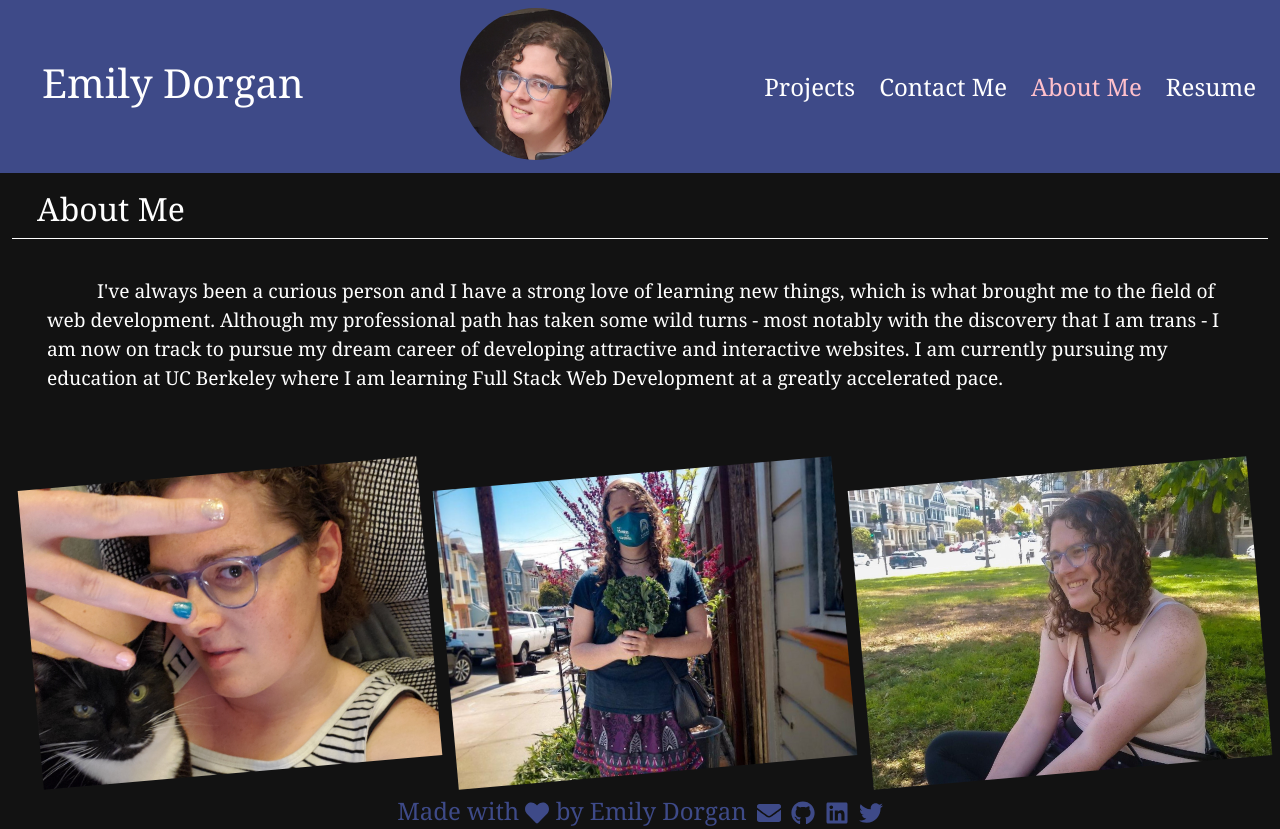
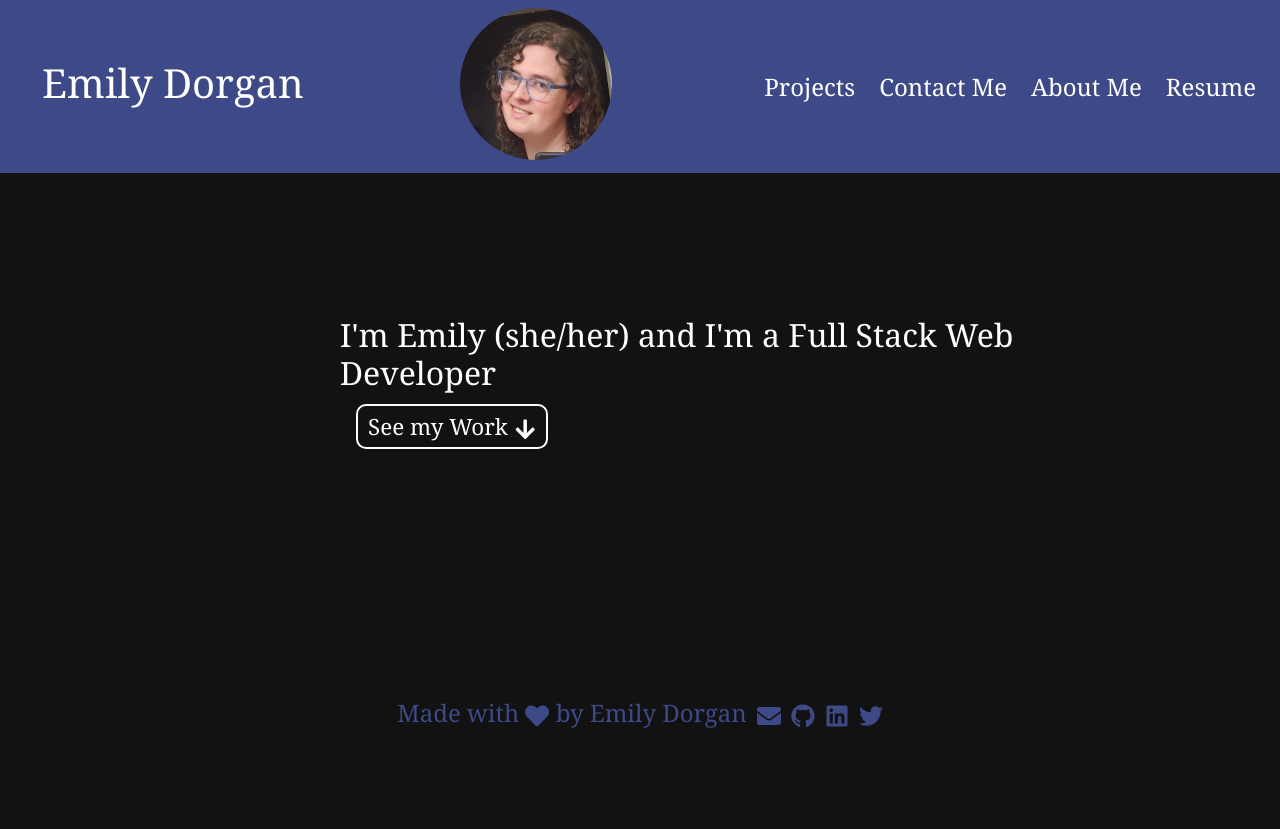
Before and after one commit to emdorgan/react-portfolio, a React (Create React App) app: page / in a window 1280 px wide. After the commit the page ends 800 px from the top, so only its background shows below. Built offline with nearby package versions, Linux system fonts and the light colour scheme.

Commit message:
set up the about page with updated info, fixed the default useState for currentPage

```diff
--- a/src/components/PortfolioContainer.js
+++ b/src/components/PortfolioContainer.js
@@ -10,7 +10,7 @@
 
 // Renders the contents of the page conditionally using useState. About page is rendered by default as per request in the assignment
 export default function PortfolioContainer() {
-    const [currentPage, setCurrentPage] = useState('About');
+    const [currentPage, setCurrentPage] = useState('Home');
 
     const renderPage = () => {
         if(currentPage === 'Home') {
--- a/src/components/pages/About.js
+++ b/src/components/pages/About.js
@@ -11,8 +11,8 @@
             <article className="about-me">
                 <p>
                 I've always been a curious person and I have a strong love of learning new things, which is what brought me to the field of web development. Although my professional path has
-          taken some wild turns - most notably with the discovery that I am trans - I am now on track to pursue my dream career of developing attractive and interactive websites. I am
-          currently pursuing my education at UC Berkeley where I am learning Full Stack Web Development at a greatly accelerated pace.
+          taken some wild turns - most notably with the discovery that I am trans - I am now on track to pursue my dream career of developing attractive and interactive websites. I am currently looking for work
+          after having completed the Full Stack Web Development program at UC Berkeley.
                 </p>
                 <div className="picture-album">
                     <div className="picture-frame">
```
